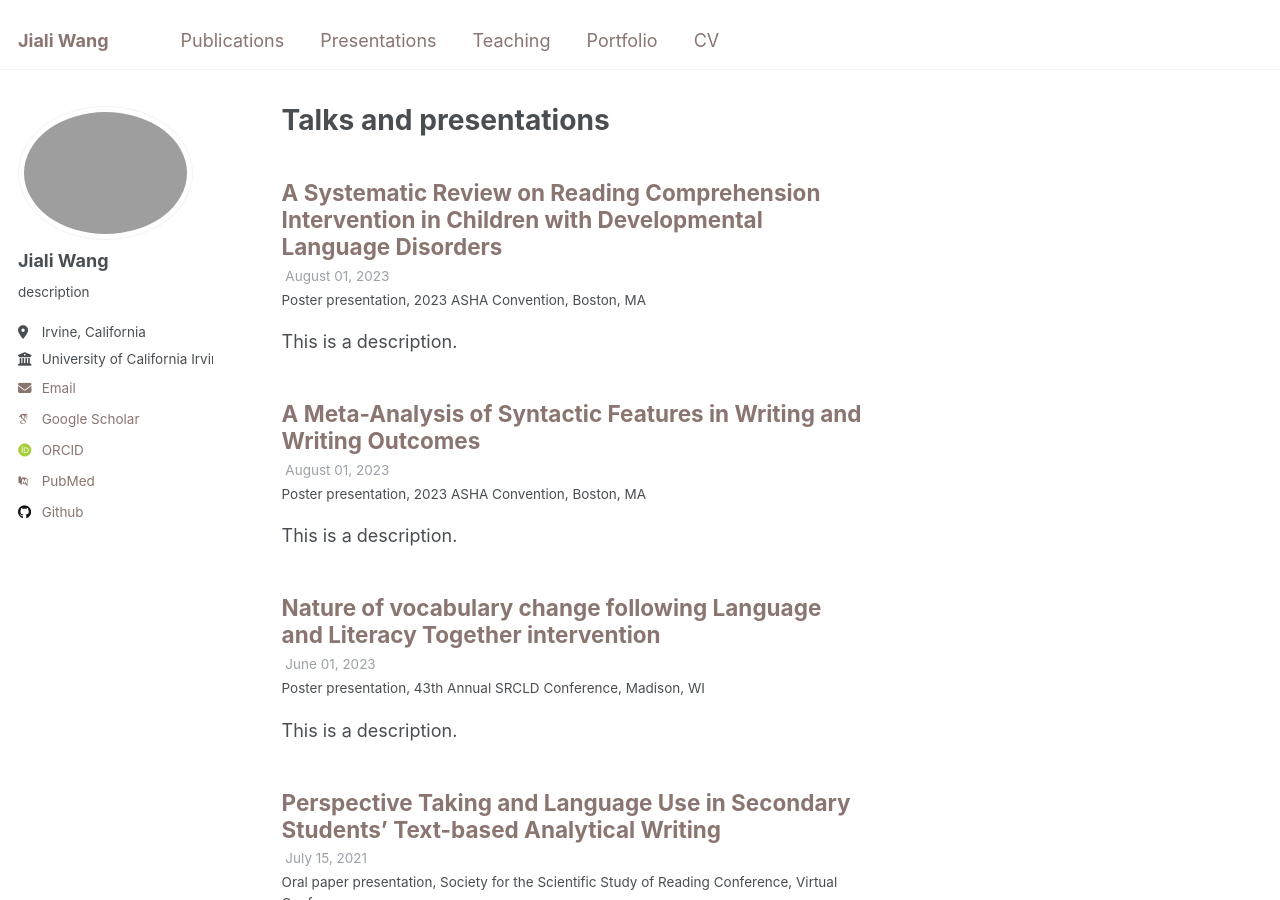
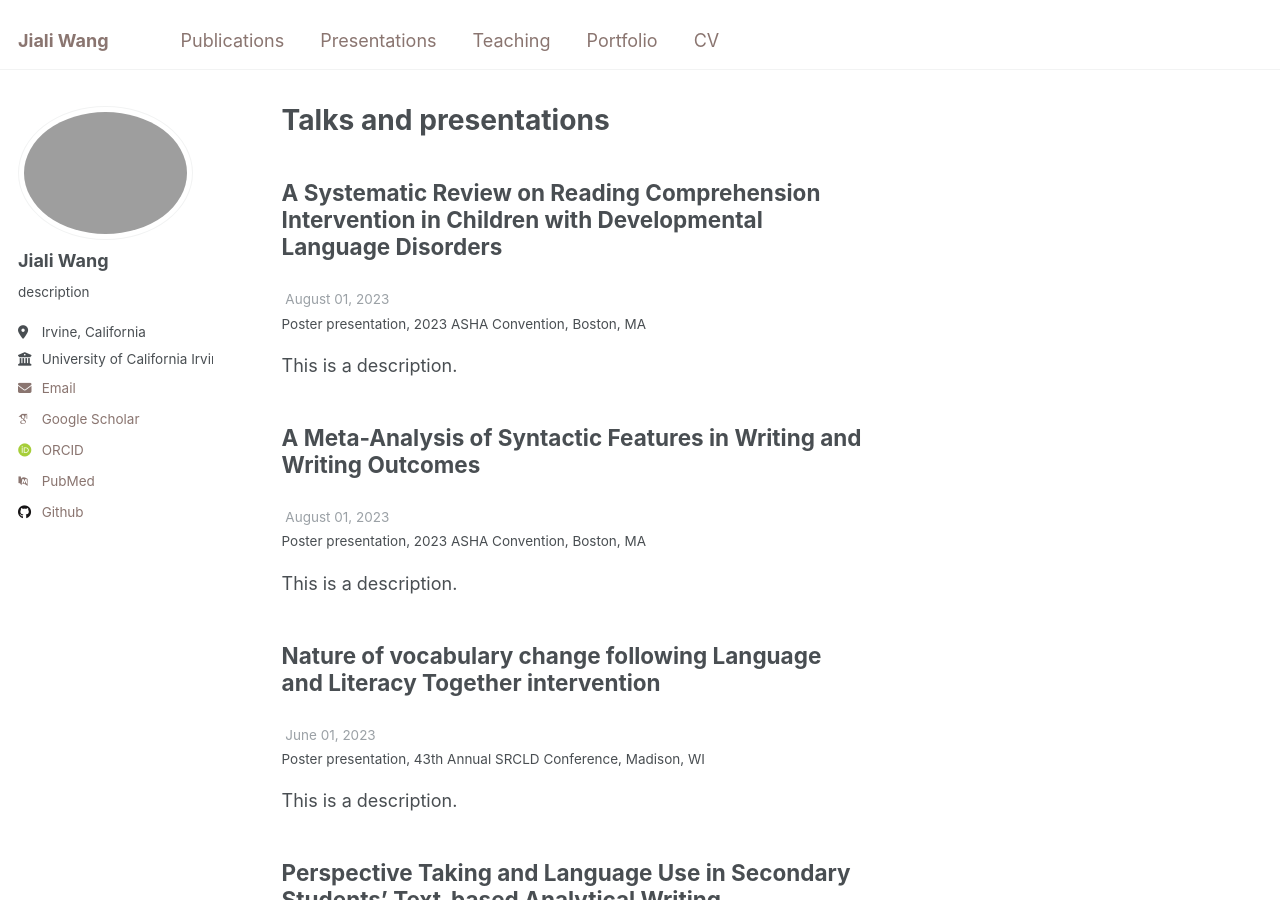
Before and after one commit to AltriaCarrie/altriacarrie.github.io, a Jekyll site: the page built from _pages/talks.html, in a window 1280 px wide and 900 px high. Built offline with Jekyll 4.4.1, drawn with Linux system fonts in a browser that asks for light colours; some web fonts are replaced.

Commit message:
Update archive-single-talk.html

```diff
--- a/_includes/archive-single-talk.html
+++ b/_includes/archive-single-talk.html
@@ -36,9 +36,9 @@
     {% endif %}
     <h2 class="archive__item-title" itemprop="headline">
       {% if post.link %}
+        <a href="{{ post.link }}">{{ title }}</a> <a href="{{ base_path }}{{ post.url }}" rel="permalink"><i class="fa fa-link" aria-hidden="true" title="permalink"></i><span class="sr-only">Permalink</span></a>
+      {% else %}
         <p>{{ title }}</p>
-      {% else %}
-        <a href="{{ base_path }}{{ post.url }}" rel="permalink">{{ title }}</a>
       {% endif %}
     </h2>
     {% if post.read_time %}
```
